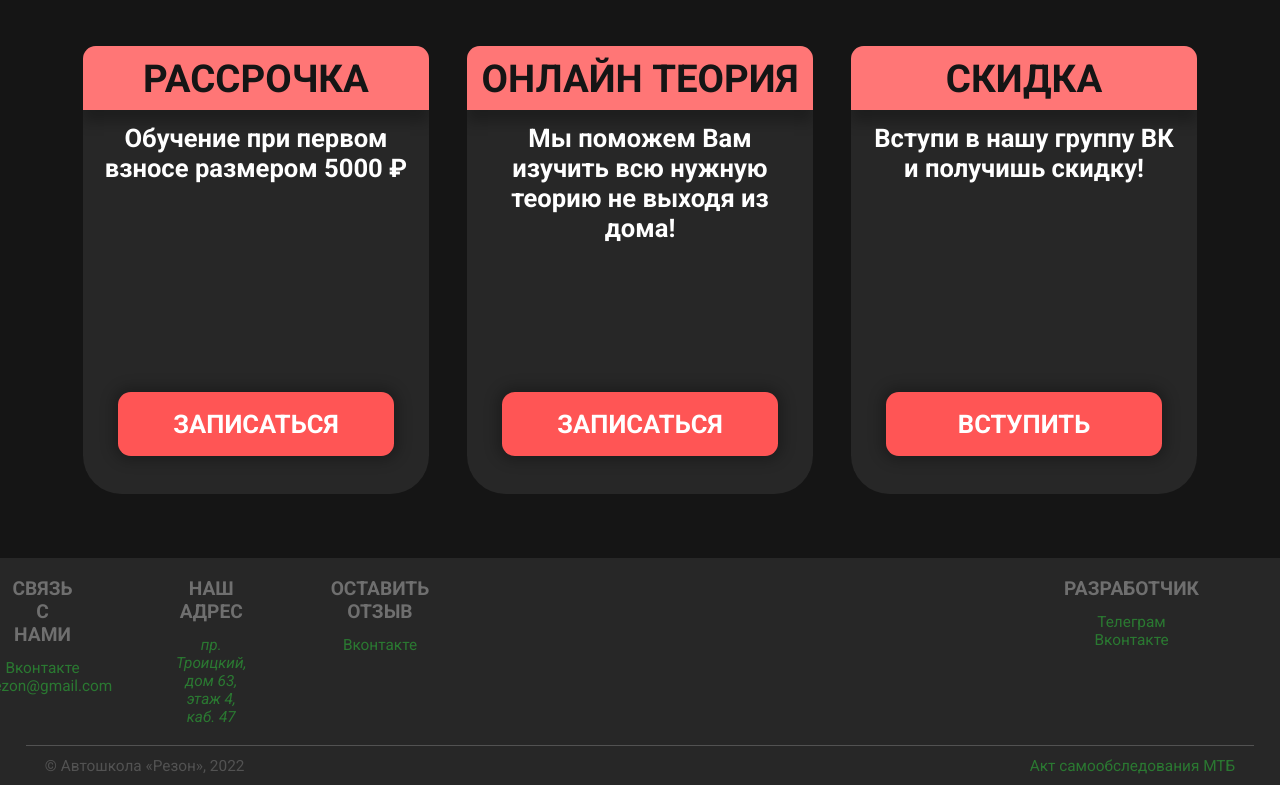
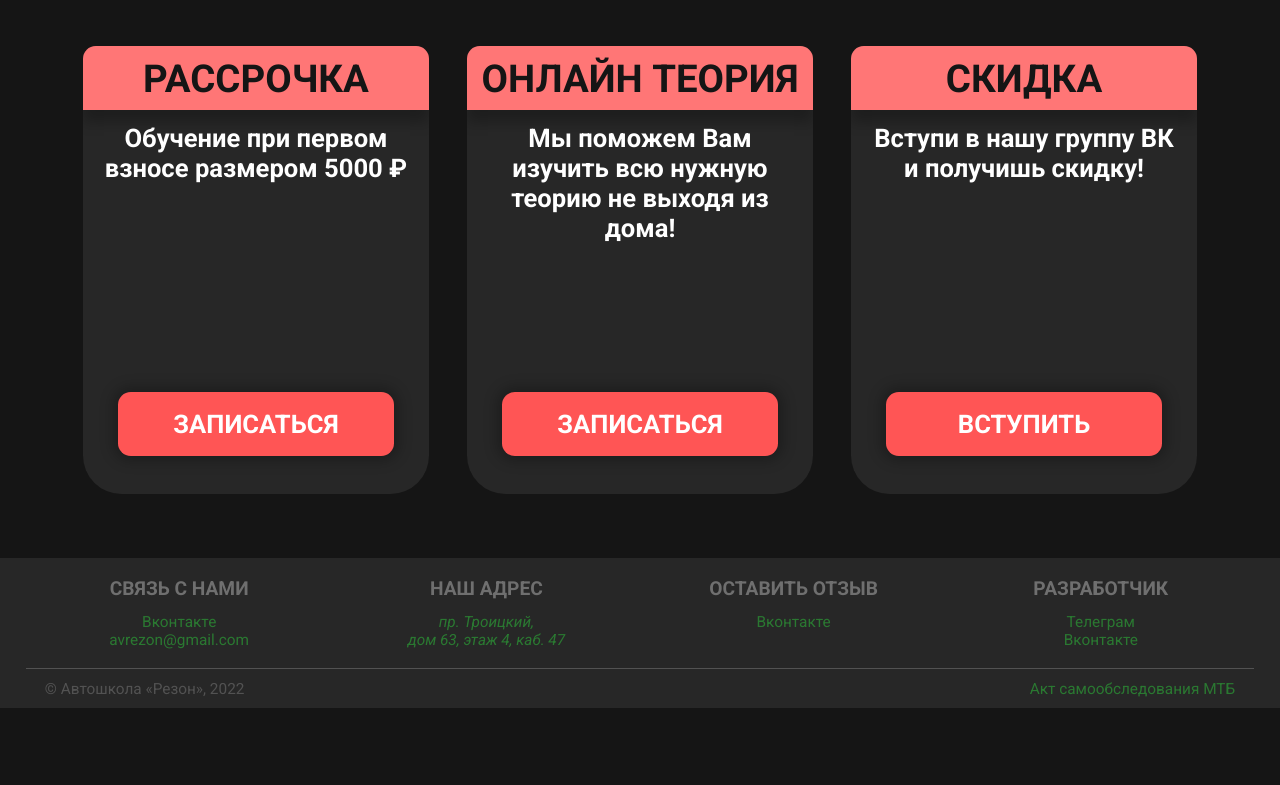
Before and after one commit to vzichv/reason, a React (Create React App) app: page / in a window 1280 px wide. Shown: the part 3522-4307 px from the top of the page. After the commit the page ends 4230 px from the top, so only its background shows below. Built offline with nearby package versions, Linux system fonts and the light colour scheme.

Commit message:
Fix footer

```diff
--- a/src/components/footer/footer.module.sass
+++ b/src/components/footer/footer.module.sass
@@ -16,13 +16,14 @@
     flex-direction: column
 
 .companyInfo
-  display: grid
-  grid-template-columns: 1fr 1fr 1fr
+  width: 60%
+  display: flex
+  justify-content: space-between
   @media screen and (orientation: portrait)
     grid-template-columns: 1fr
 
 .section
-  width: 20%
+  width: 30%
   text-align: center
   display: flex
   flex-direction: column
--- a/src/components/footer/footer.tsx
+++ b/src/components/footer/footer.tsx
@@ -5,11 +5,7 @@
 function Footer(): JSX.Element {
   return(
     <footer className={styles.body}>
-
-      <section className={styles.links}>
-
-        <section className={styles.companyInfo}>
-
+      <div className={styles.links}>
         <section className={styles.section}>
           <h3>СВЯЗЬ С НАМИ</h3>
           <Link className={styles.link} to='#'>Вконтакте</Link>
@@ -26,22 +22,18 @@
           <Link className={styles.link} to='#'>Вконтакте</Link>
         </section>
 
-        </section>
-
         <section className={styles.section}>
           <h3>РАЗРАБОТЧИК</h3>
           <Link className={styles.link} to='#'>Телеграм</Link>
           <Link className={styles.link} to='#'>Вконтакте</Link>
         </section>
-
-      </section>
+      </div>
 
       <section className={styles.copyright}>
         <span>© Автошкола «Резон», 2022</span>
         <Link className={styles.link} to='#'>Акт самообследования МТБ</Link>
       </section>
 
-
     </footer>
   );
 }
```
Lines whose indentation alone changed are shown as unchanged.
